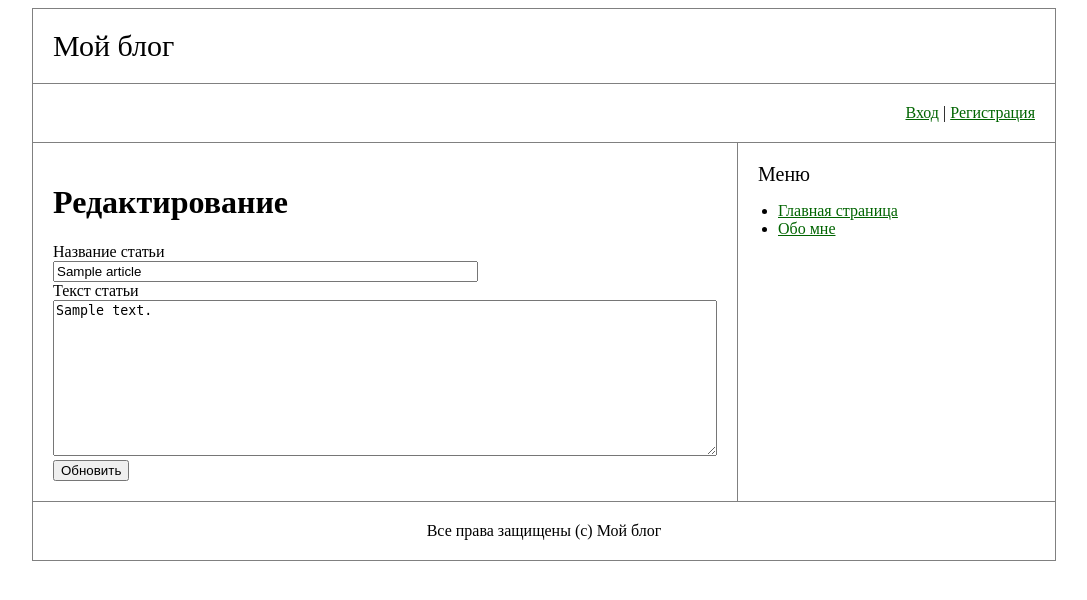
After one commit to FrostWolfX/myproject.loc, a PHP site: template templates/articles/edit.php in a window 1280 px wide. The commit adds this page. Shown: the top 600 px of the page, without its empty margins (96-1183 px from the left). Run offline with PHP 8.4, Linux system fonts and the light colour scheme; the template is opened without the code that fills it: most values are stand-ins (such as "Sample title", 1, 10 or a date in 2020); data that the repository does not hold is empty.

Commit message:
Редактирование статей

```diff
--- /dev/null
+++ b/templates/articles/edit.php
@@ -0,0 +1,19 @@
+<?php include __DIR__ . '/../header.php'; ?>
+
+    <h1>Редактирование</h1>
+<?php if ($error): ?>
+    <div style="color: red"> <?= $error; ?></div>
+<?php endif; ?>
+
+    <form action="/articles/<?= $article->getId() ?>/edit" method="post">
+        <label for="name">Название статьи</label><br>
+        <input type="text" name="name" id="name" value="<?= $_POST['name'] ?? $article->getName() ?>" size="50"><br>
+
+        <label for="text">Текст статьи</label>
+        <textarea name="text" id="text" cols="80" rows="10"><?= $_POST['text'] ?? $article->getText() ?>
+    </textarea><br>
+
+        <input type="submit" value="Обновить">
+    </form>
+
+<?php include __DIR__ . '/../footer.php'; ?>
--- a/templates/articles/view.php
+++ b/templates/articles/view.php
@@ -1,4 +1,9 @@
 <?php include __DIR__ . '/../header.php'; ?>
+<?php if (!empty($user)): ?>
+	<?php if ($user->isAdmin()): ?>
+        <a href="/articles/<?= $article->getId() ?>/edit">Редактировать статью</a>
+	<?php endif; ?>
+<?php endif; ?>
     <h1><?= $article->getName() ?></h1>
     <p><?= $article->getText() ?></p>
     <p><?= $article->getCreatedAt() ?></p>
--- a/templates/errors/403.php
+++ b/templates/errors/403.php
@@ -1,4 +1,4 @@
 <?php require __DIR__ . '/../errors/headerForErrors.php'; ?>
 	<h1>Вы не являетесь администратором!</h1>
-	Добавлять статьи могут только администраторы сайта. <a href="/">На главную</a>
+	Добавлять/изменять статьи могут только администраторы сайта. <a href="/">На главную</a>
 <?php require __DIR__ . '/../footer.php'; ?>
--- a/templates/users/admin.php
+++ b/templates/users/admin.php
@@ -4,7 +4,7 @@
             <p>Привет, <?= $user->getNickname() ?> |
                 <a href="/../users/logout" name="exit">Выход</a>
             </p>
-            <a href="/../articles/add">Добавить статью</a> |
+            <a href="/../articles/add">Добавить статью</a>
 		<?php else: ?>
             <a href="/../users/login">Вход</a> |
             <a href="/../users/register">Регистрация</a>
```
Also changed, not shown: src/MyProject/Controllers/ArticlesController.php (+19 -3 lines), src/MyProject/Models/Articles/Article.php (+20 -2 lines).
